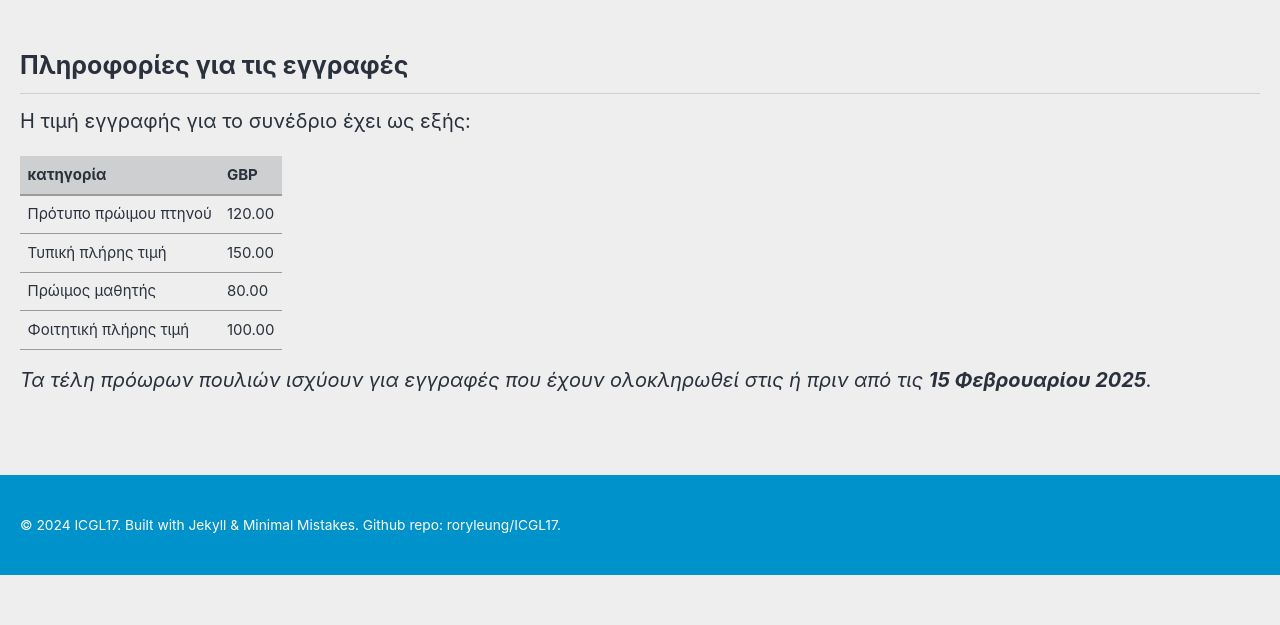
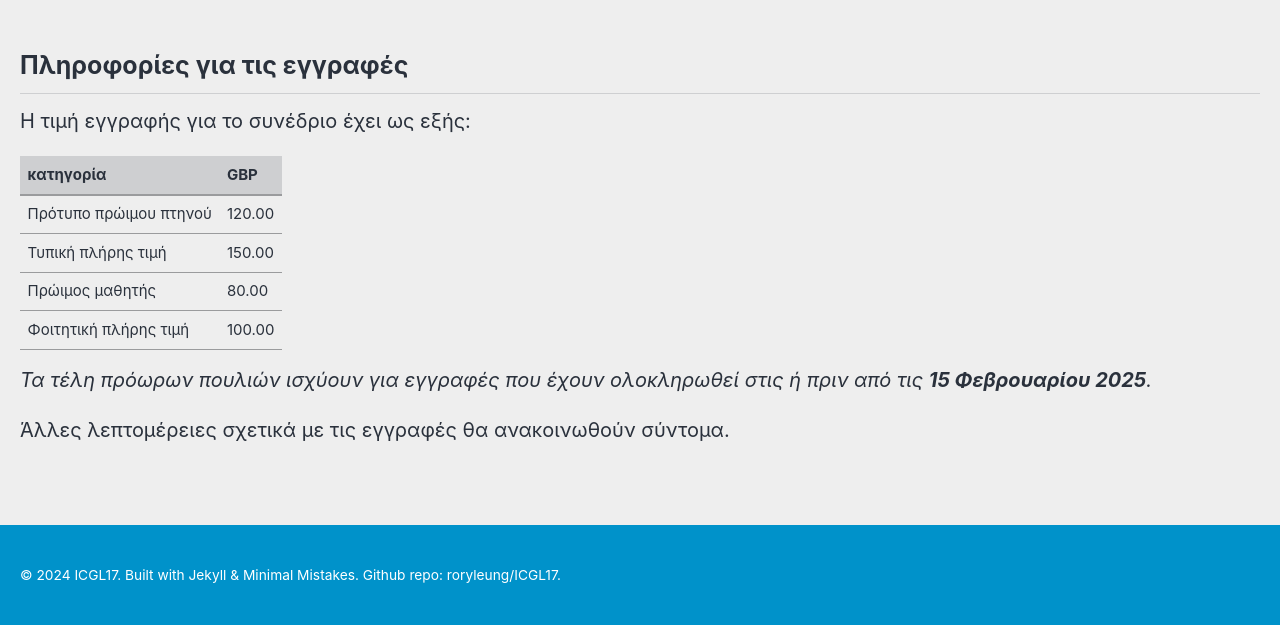
Before and after one commit to roryleung/ICGL17, a Jekyll site: the page built from _pages/gr_registration.md, in a window 1280 px wide. Shown: the part 417-1042 px from the top of the page. Built offline with Jekyll 4.4.1, drawn with Linux system fonts in a browser that asks for light colours; cached includes are drawn as plain includes; nearby versions of some CDN libraries; before the commit the page ends 992 px from its top, so only the background shows below that.

Commit message:
Update gr_registration.md

```diff
--- a/_pages/gr_registration.md
+++ b/_pages/gr_registration.md
@@ -23,3 +23,5 @@ excerpt: "23-26 Σεπτεμβρίου 2025<br>Πανεπιστήμιο του
 | Φοιτητική πλήρης τιμή | 100.00 |
 
 _Τα τέλη πρόωρων πουλιών ισχύουν για εγγραφές που έχουν ολοκληρωθεί στις ή πριν από τις **15 Φεβρουαρίου 2025**._
+
+Άλλες λεπτομέρειες σχετικά με τις εγγραφές θα ανακοινωθούν σύντομα.
```
